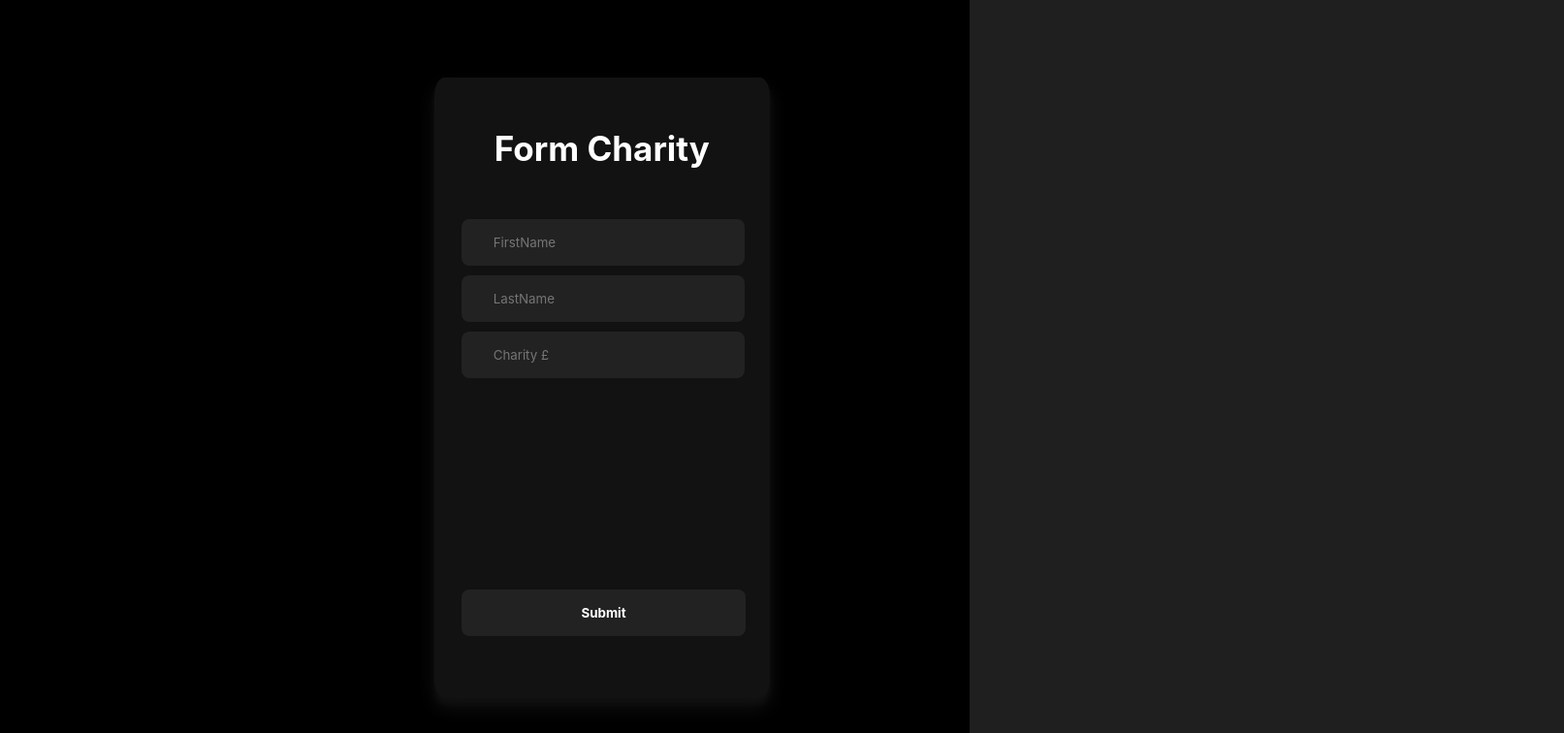
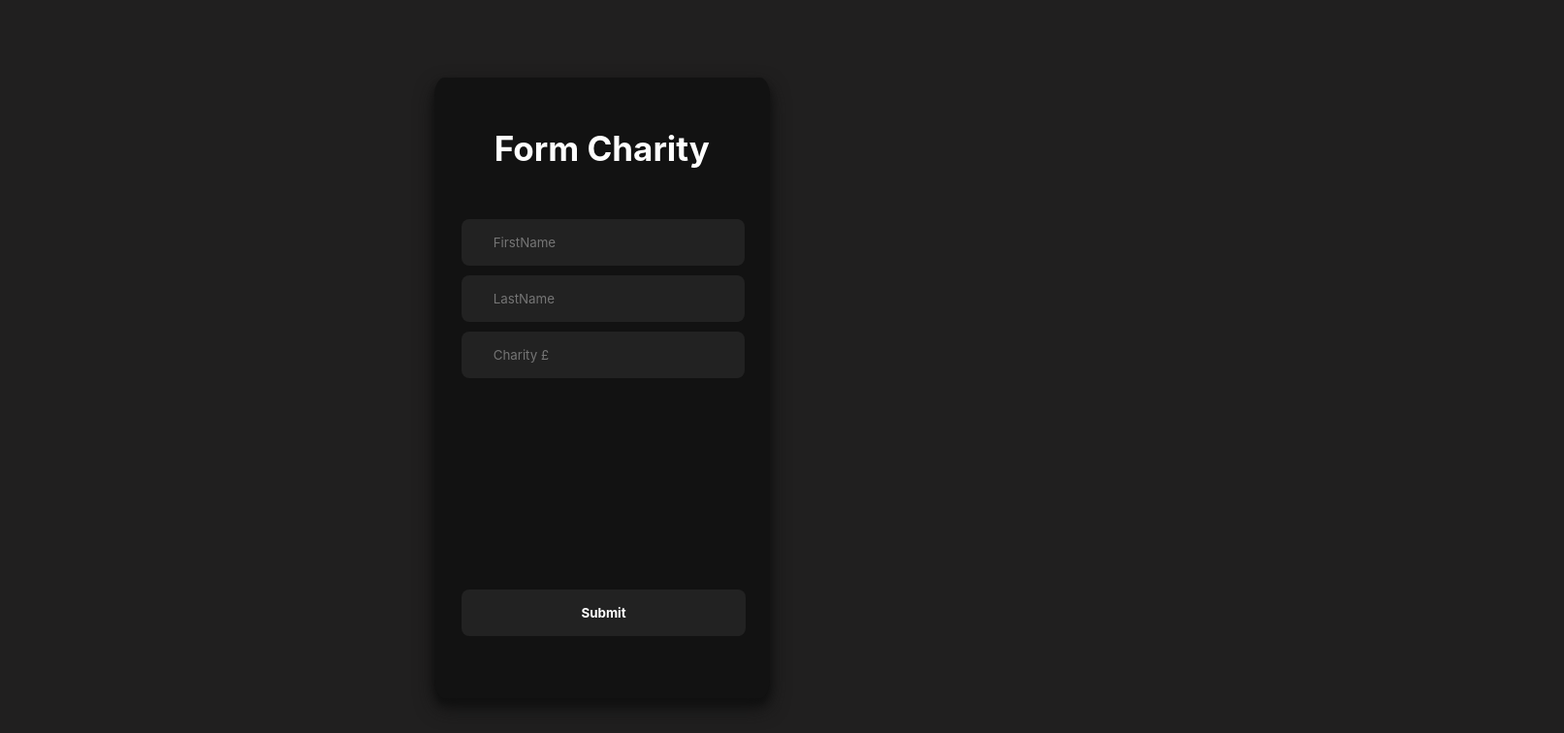
Before and after one commit to Abolfazl181920/Form-Validating, a React (Create React App) app: page /charitables in a window 1280 px wide. Shown: the top 756 px of the page at 97% size, 1613 px wide, since content can reach past the window. Built offline with nearby package versions, Linux system fonts and the light colour scheme.

Commit message:
add styles of Charitable component

```diff
--- a/src/App.css
+++ b/src/App.css
@@ -93,3 +93,14 @@ input[type="number"]::placeholder {
 .form button:hover {
     background-color: var(--buttonhover);
 }
+
+.charitable {
+    position: absolute;
+    height: 30vh;
+    width: 150%;
+    top: 120%;
+    left: -24%;
+    background-color: var(--formback);
+    box-shadow: 0 3px 7px #111111, 0 2px 2px #111111;
+    border-radius: .4rem;
+}
--- a/src/Components/Charitable.js
+++ b/src/Components/Charitable.js
@@ -2,8 +2,8 @@ import React from 'react'
 
 const Charitable = () => {
     return (
-        <div style={{ height: '1000px', width: '1000px', backgroundColor: 'black' }}>
-            Charitable
+        <div className="charitable">
+
         </div>
     )
 }
--- a/src/Components/Form.js
+++ b/src/Components/Form.js
@@ -1,4 +1,5 @@
 import React, { useState } from 'react';
+import Charitable from './Charitable';
 
 const Form = () => {
 
@@ -20,6 +21,8 @@ const Form = () => {
         event.preventDefault();
         if (firstName !== "" && lastName !== "" && charity >= 1000) {
             alert('ok');
+        } else {
+            alert('no');
         }
     }
 
@@ -47,6 +50,7 @@ const Form = () => {
                 />
             </div>
             <button>Submit</button>
+            <Charitable firstName={firstName} lastName={lastName} />
         </form>
     );
 }
```
